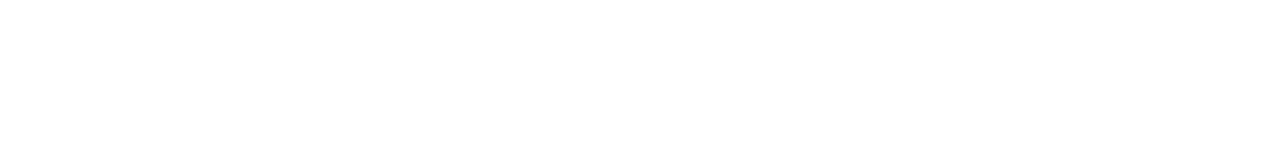
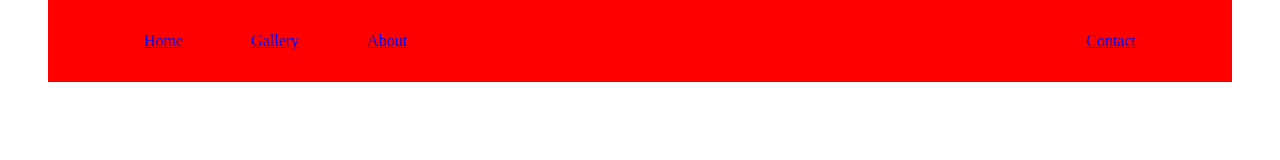
Before and after one commit to fenetreVRT/labOne, a plain HTML site: page about.html in a window 1280 px wide. Drawn offline with Linux system fonts and the light colour scheme.

Commit message:
first structure

```diff
--- a/about.html
+++ b/about.html
@@ -0,0 +1,24 @@
+<!DOCTYPE html>
+<html lang="en">
+  <head>
+    <meta charset="UTF-8" />
+    <meta name="viewport" content="width=device-width, initial-scale=1.0" />
+    <meta name="description" content="Checkpoint 1" />
+    <meta name="keywords" content="HTML, CSS" />
+    <meta name="author" content="Erik Östemark" />
+    <link rel="stylesheet" href="style.css" />
+    <title>Erik Östemark</title>
+  </head>
+  <body>
+    <header>
+      <div class="navbar">
+        <div class="navigatiion">
+          <a href="index.html">Home</a>
+          <a href="gallery.html">Gallery</a>
+          <a href="about.html">About</a>
+        </div>
+        <a class="contact-nav" href="contact.html">Contact</a>
+      </div>
+    </header>
+  </body>
+</html>
```
Also changed, not shown: contact.html (+24 -0 lines), gallery.html (+24 -0 lines), index.html (+4 -0 lines).
